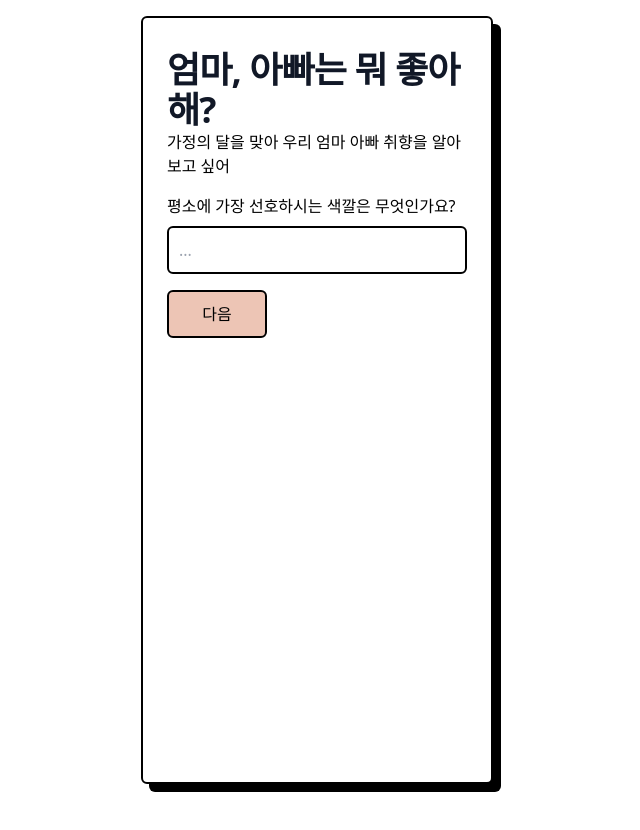
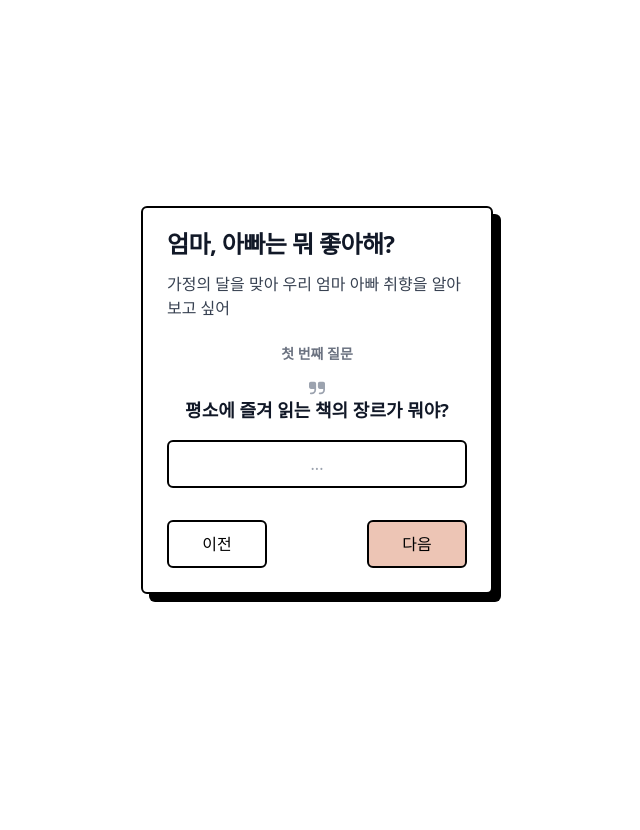
Before and after one commit to effy-coding/parents_day, a SvelteKit app: page / in a window 1280 px wide. Shown: the top 830 px of the page, without its empty margins (323-963 px from the left). After the commit the page ends 800 px from the top, so only its background shows below. Built offline with nearby package versions, Linux system fonts and the light colour scheme; a web font is replaced by a local one.

Commit message:
refactor: 질문 이전, 다음, 디자인 개서

```diff
--- a/src/routes/+layout.svelte
+++ b/src/routes/+layout.svelte
@@ -2,7 +2,7 @@
 	import '../app.css';
 </script>
 
-<div class="min-h-screen flex justify-center">
+<div class="font-sans min-h-screen flex flex-col justify-center items-center">
 	<div class="w-full sm:max-w-sm sm:w-auto p-4 bg-white">
 		<slot />
 	</div>
--- a/src/routes/+page.svelte
+++ b/src/routes/+page.svelte
@@ -1,21 +1,30 @@
 <script lang="ts">
 	let currentQuestion = 0;
-	let currentQuestionIndex = 0;
 
-	let questions = [
-		'평소에 가장 선호하시는 색깔은 무엇인가요?',
-		'집안에서 가장 좋아하는 공간은 어디이며, 그 이유는 무엇인가요?',
-		'평소에 가장 많이 사용하시는 물건이나 액세서리는 무엇인가요?',
-		'평소에 읽으시는 책이나 잡지의 장르는 어떤 것인가요?',
-		'향수나 방향제 등 향기 제품을 사용하신다면 선호하는 향은 무엇인가요?',
-		'음악을 들으실 때 가장 좋아하는 음악 장르나 아티스트는 누구인가요?',
-		'최근에 관심 있어하시는 취미나 활동이 있으신가요?',
-		'앞으로 시도해보고 싶은 취미나 체험은 무엇인가요?',
-		'개인적인 시간을 보낼 때 가장 선호하는 음료나 간식은 무엇인가요?',
-		'평소에 스트레스를 해소하는 방법이나 좋아하는 휴식 방식은 무엇인가요?'
+	const questions = [
+		{
+			q: '평소에 즐겨 읽는 책의 장르가 뭐야?',
+			a: ''
+		},
+		{
+			q: '가장 좋아하는 색깔은 뭐야?',
+			a: ''
+		},
+		{
+			q: '향수나 방향제 같은거 살때 어떤 향을 좋아해?',
+			a: ''
+		},
+		{
+			q: '가장 좋아하는 음악 장르랑 아티스트는 누구야?',
+			a: ''
+		},
+		{
+			q: '앞으로 시도해보고 싶은 취미나 활동 있어?',
+			a: ''
+		}
 	];
 
-	let indexString = [
+	const indexString = [
 		'첫 번째',
 		'두 번째',
 		'세 번째',
@@ -28,10 +37,11 @@
 		'열 번째'
 	];
 
-	let answers = [];
+	function handlePrevious() {
+		currentQuestion--;
+	}
 
-	function handleNext(answer: string) {
-		answers.push(answer);
+	function handleNext() {
 		currentQuestion++;
 	}
 </script>
@@ -39,43 +49,67 @@
 <div
 	class="h-full p-6 border-black border-2 rounded-md shadow-[8px_8px_0px_rgba(0,0,0,1)] bg-white"
 >
-	<p class="mt-2 text-2xl sm:text-4xl font-bold tracking-tight text-gray-900">
+	<p class="mb-4 text-2xl font-extrabold leading-none tracking-tight text-gray-900">
 		엄마, 아빠는 뭐 좋아해?
 	</p>
 
-	<p class="mb-4">가정의 달을 맞아 우리 엄마 아빠 취향을 알아보고 싶어</p>
+	<p class="mb-6 font-normal text-gray-700">가정의 달을 맞아 우리 엄마 아빠 취향을 알아보고 싶어</p>
 
 	<article class="w-full h-full">
-		<div class="text-left h-full">
-			<p class="mb-4 line-clamp-4">
+		<div>
+			<p class="line-clamp-4">
 				{#if currentQuestion < questions.length}
-					<div>
-						<h2>{questions[currentQuestion]}</h2>
-
+					<div class="flex flex-col items-center justify-center text-center">
+						<blockquote class="font-semibold text-gray-900">
+							<p class="mb-4 text-sm text-gray-500">
+								{indexString[currentQuestion]} 질문
+							</p>
+							<svg
+								class="mx-auto w-4 h-4 text-gray-400"
+								aria-hidden="true"
+								xmlns="http://www.w3.org/2000/svg"
+								fill="currentColor"
+								viewBox="0 0 18 14"
+							>
+								<path
+									d="M6 0H2a2 2 0 0 0-2 2v4a2 2 0 0 0 2 2h4v1a3 3 0 0 1-3 3H2a1 1 0 0 0 0 2h1a5.006 5.006 0 0 0 5-5V2a2 2 0 0 0-2-2Zm10 0h-4a2 2 0 0 0-2 2v4a2 2 0 0 0 2 2h4v1a3 3 0 0 1-3 3h-1a1 1 0 0 0 0 2h1a5.006 5.006 0 0 0 5-5V2a2 2 0 0 0-2-2Z"
+								/>
+							</svg>
+							<p class="text-lg">{questions[currentQuestion].q}</p>
+						</blockquote>
 						<input
 							type="text"
-							class="mt-2 w-full border-black border-2 p-2.5 focus:outline-none focus:shadow-[2px_2px_0px_rgba(0,0,0,1)] focus:bg-[#FFA6F6] active:shadow-[2px_2px_0px_rgba(0,0,0,1)] rounded-md"
+							bind:value={questions[currentQuestion].a}
+							class="mt-4 w-full text-center border-black border-2 p-2.5 focus:outline-none focus:shadow-[2px_2px_0px_rgba(0,0,0,1)] focus:bg-primary-400 active:shadow-[2px_2px_0px_rgba(0,0,0,1)] rounded-md"
 							placeholder="..."
-							on:keydown={(e) => e.key === 'Enter' && handleNext(e.target.value)}
+							on:keydown={(e) => e.key === 'Enter' && handleNext()}
 						/>
 					</div>
+					<div class="mt-8 flex justify-between">
+						<button
+							class="h-12 w-1/3 border-black border-2 p-2.5 transition duration-300 ease-in-out bg-white hover:bg-primary-400 hover:shadow-[2px_2px_0px_rgba(0,0,0,1)] rounded-md"
+							on:click={handlePrevious}
+						>
+							이전
+						</button>
+						<button
+							class="h-12 w-1/3 border-black border-2 p-2.5 transition duration-300 ease-in-out bg-primary-500 hover:bg-primary-400 hover:shadow-[2px_2px_0px_rgba(0,0,0,1)] rounded-md"
+							on:click={handleNext}
+						>
+							다음
+						</button>
+					</div>
 				{:else}
-					<div>
-						<h2>모든 질문에 답변해주셔서 감사합니다!</h2>
-						<p>답변 내용:</p>
+					<div class="flex">
 						<ul>
-							{#each answers as answer, index}
-								<li>{index + 1}: {answer}</li>
+							{#each questions as q}
+								<li class="text-gray-700">{q.q}</li>
+								<li class="text-lg mb-3">{q.a}</li>
 							{/each}
 						</ul>
 					</div>
 				{/if}
 			</p>
-			<button
-				class="h-12 w-1/3 border-black border-2 p-2.5 bg-primary-500 hover:bg-[#79F7FF] hover:shadow-[2px_2px_0px_rgba(0,0,0,1)] active:bg-primary-400 rounded-md"
-			>
-				다음
-			</button>
 		</div>
 	</article>
 </div>
```
